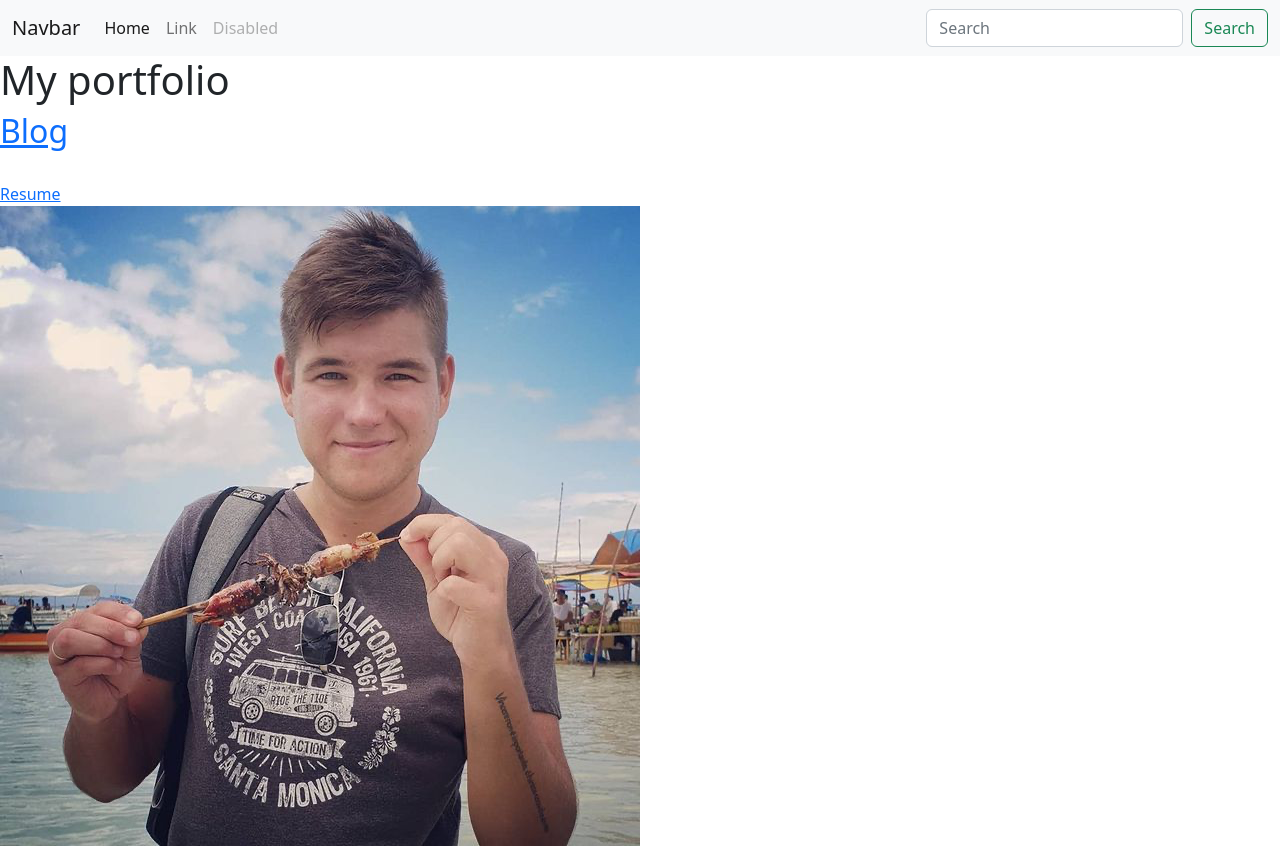
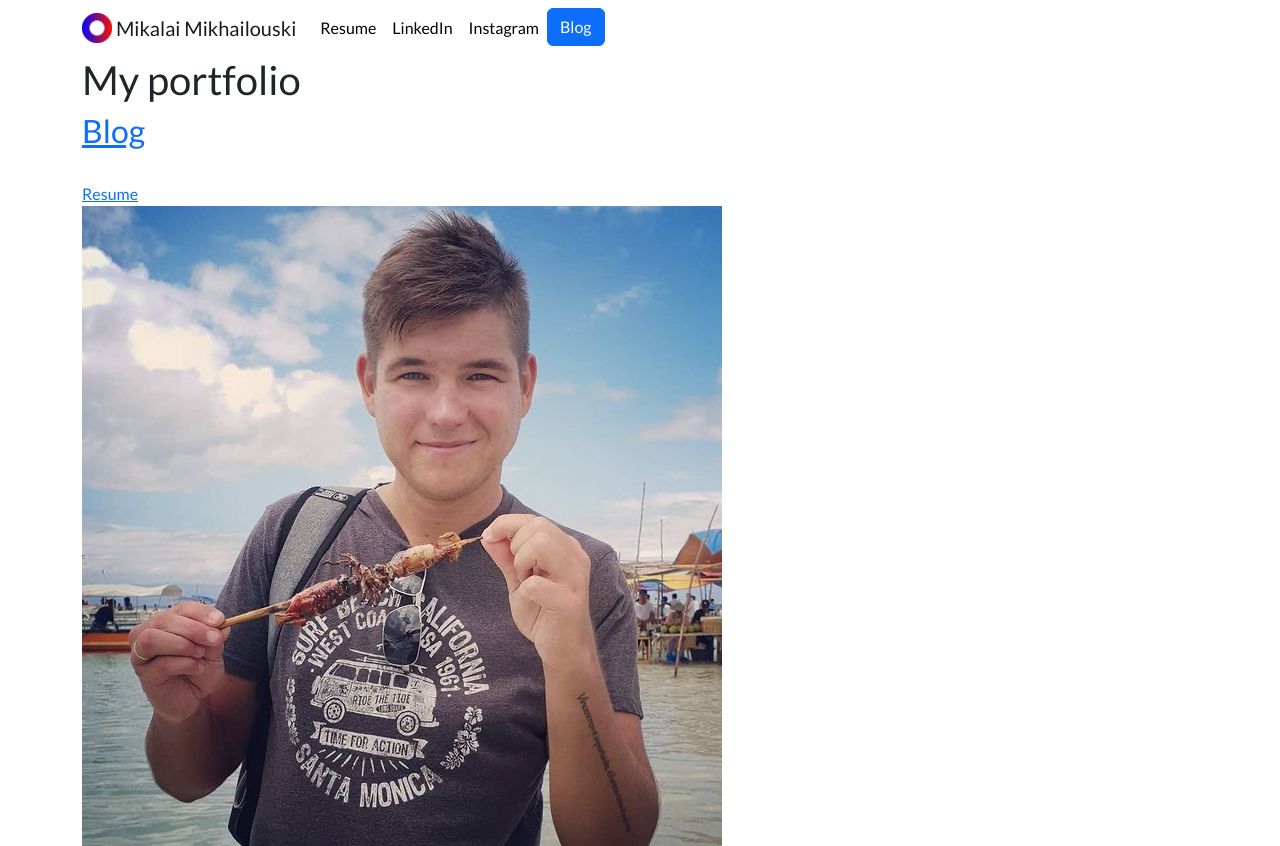
Before and after one commit to jabbermcn/personal_portfolio, a Django app: page / in a window 1280 px wide. Run offline with Django 4.2, Linux system fonts and the light colour scheme; data that the repository does not hold is empty.

Commit message:
base.html added bootstrap stuff

```diff
--- /dev/null
+++ b/portfolio/static/portfolio/custom.css
@@ -0,0 +1,24 @@
+.navbar-nav .nav-link {
+    color: rgba(0,0,0,1) !important;
+}
+
+.navbar-nav .nav-link:hover {
+    color: rgba(0,0,0,.5) !important;
+}
+
+body {
+    font-family: 'Lato', sans-serif;
+}
+
+#blogtitle {
+    font-size: 6rem;
+}
+
+@media (min-width: 992px) {
+    #hometext {
+        font-size: 4rem;
+    }
+    #blogdetailtitle {
+        font-size: 5rem;
+    }
+}
--- a/portfolio/templates/portfolio/base.html
+++ b/portfolio/templates/portfolio/base.html
@@ -1,40 +1,63 @@
 <!doctype html>
 <html lang="en">
 <head>
+    {% load static %}
+    <!-- Required meta tags -->
     <meta charset="utf-8">
-    <meta name="viewport" content="width=device-width, initial-scale=1">
-    <title>Bootstrap demo</title>
+    <meta name="viewport" content="width=device-width, initial-scale=1, shrink-to-fit=no">
+
+    <!-- Bootstrap CSS -->
     <link href="https://cdn.jsdelivr.net/npm/bootstrap@5.2.0/dist/css/bootstrap.min.css" rel="stylesheet"
           integrity="sha384-gH2yIJqKdNHPEq0n4Mqa/HGKIhSkIHeL5AyhkYV8i59U5AR6csBvApHHNl/vI1Bx" crossorigin="anonymous">
+    <link rel="stylesheet" href="{% static 'portfolio/custom.css' %}">
+    <link href="https://fonts.googleapis.com/css?family=Lato&display=swap" rel="stylesheet">
+    <link rel="icon" type="image/png" href="{% static 'portfolio/Logo.png' %}">
+
+    <title> mikhailouski_n </title>
+
 </head>
 <body>
-<nav class="navbar navbar-expand-lg bg-light">
-    <div class="container-fluid">
-        <a class="navbar-brand" href="#">Navbar</a>
-        <button class="navbar-toggler" type="button" data-bs-toggle="collapse" data-bs-target="#navbarTogglerDemo02"
-                aria-controls="navbarTogglerDemo02" aria-expanded="false" aria-label="Toggle navigation">
+<nav id="topNav" class="navbar navbar-expand-md navbar-light">
+    <div class="container">
+        <a class="navbar-brand" href="{% url 'home' %}">
+            <img src="{% static 'portfolio/Logo.png' %}" width="30" height="30" class="d-inline-block align-top"
+                 alt="Mikalai's Logo">
+            <span> Mikalai Mikhailouski </span>
+        </a>
+        <button class="navbar-toggler" type="button" data-toggle="collapse" data-target="#navbarNav"
+                aria-controls="navbarNav" aria-expanded="false" aria-label="Toggle navigation">
             <span class="navbar-toggler-icon"></span>
         </button>
-        <div class="collapse navbar-collapse" id="navbarTogglerDemo02">
-            <ul class="navbar-nav me-auto mb-2 mb-lg-0">
+        <div class="collapse navbar-collapse text-center" id="navbarNav">
+            <ul class="navbar-nav ml-auto">
                 <li class="nav-item">
-                    <a class="nav-link active" aria-current="page" href="#">Home</a>
+                    <a class="nav-link" href="{% static 'portfolio/resume.pdf' %}">Resume</a>
                 </li>
                 <li class="nav-item">
-                    <a class="nav-link" href="#">Link</a>
+                    <a class="nav-link" href="https://www.linkedin.com/in/николай-михайловский-612744246/" target="_blank">LinkedIn</a>
                 </li>
                 <li class="nav-item">
-                    <a class="nav-link disabled">Disabled</a>
+                    <a class="nav-link" href="https://www.instagram.com/mikhailouski_n/" target="_blank"> Instagram </a>
+                </li>
+                <li>
+                    <a role="button" href="{% url 'blog:all_blogs' %}" class="btn btn-primary">Blog</a>
                 </li>
             </ul>
-            <form class="d-flex" role="search">
-                <input class="form-control me-2" type="search" placeholder="Search" aria-label="Search">
-                <button class="btn btn-outline-success" type="submit">Search</button>
-            </form>
         </div>
     </div>
 </nav>
-{% block content %}{% endblock %}
+<div class="container">
+    {% block content %}{% endblock %}
+</div>
+
+<!-- Optional JavaScript -->
+<!-- jQuery first, then Popper.js, then Bootstrap JS -->
+<script src="https://code.jquery.com/jquery-3.4.1.slim.min.js"
+        integrity="sha384-J6qa4849blE2+poT4WnyKhv5vZF5SrPo0iEjwBvKU7imGFAV0wwj1yYfoRSJoZ+n"
+        crossorigin="anonymous"></script>
+<script src="https://cdn.jsdelivr.net/npm/popper.js@1.16.0/dist/umd/popper.min.js"
+        integrity="sha384-Q6E9RHvbIyZFJoft+2mJbHaEWldlvI9IOYy5n3zV9zzTtmI3UksdQRVvoxMfooAo"
+        crossorigin="anonymous"></script>
 <script src="https://cdn.jsdelivr.net/npm/bootstrap@5.2.0/dist/js/bootstrap.bundle.min.js"
         integrity="sha384-A3rJD856KowSb7dwlZdYEkO39Gagi7vIsF0jrRAoQmDKKtQBHUuLZ9AsSv4jD4Xa"
         crossorigin="anonymous"></script>
```
Also changed, not shown: portfolio/static/portfolio/Logo.png (added).
